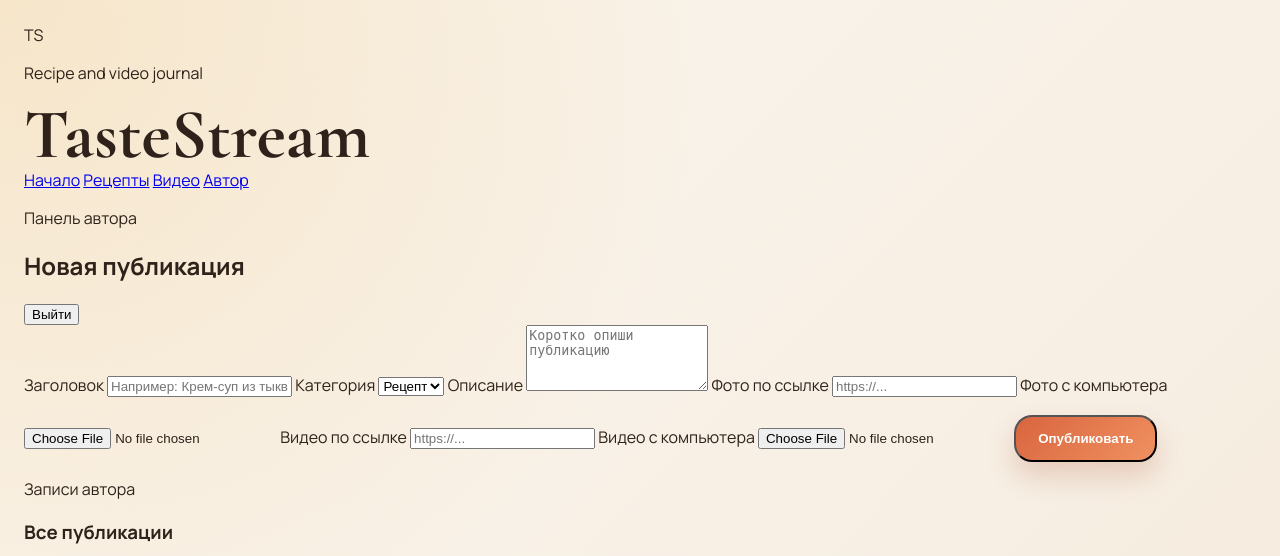
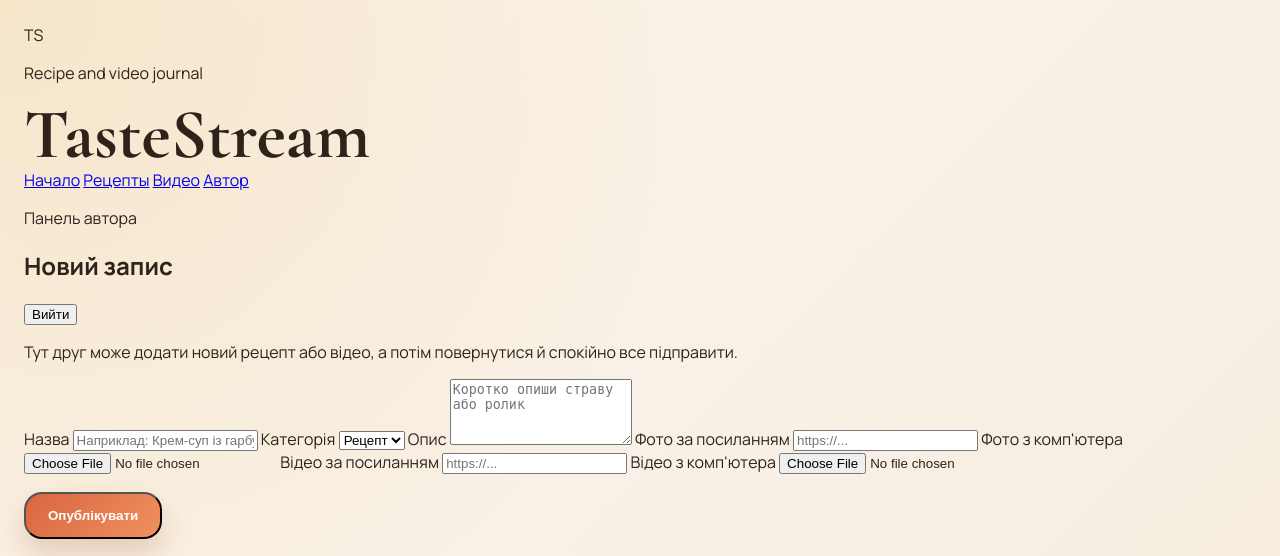
Before and after one commit to FunMC437/farmer-s-recipes, a Flask app: page /author in a window 1280 px wide. Shown: the top 556 px of the page. Run offline with Flask 3, Linux system fonts and the light colour scheme; the visitor is signed in with stand-in values (Sample User, id 1); data comes from the database, SQL or seed files in the repository; data that the repository does not hold is empty.

Commit message:
Update author.html

```diff
--- a/templates/author.html
+++ b/templates/author.html
@@ -1,116 +1,107 @@
 {% extends "base.html" %}
 {% import "partials.html" as ui %}
 
-{% block title %}TasteStream | Автор{% endblock %}
+{% block title %}Смак Друга | Для автора{% endblock %}
 
 {% block content %}
 {% if is_author_logged_in %}
   <section class="author-layout">
-    <section class="panel author-panel">
+    <section class="panel author-panel reveal">
       <div class="panel-title-row">
         <div>
           <p class="eyebrow">Панель автора</p>
-          <h2>Новая публикация</h2>
+          <h2>{% if edit_post %}Виправлення запису{% else %}Новий запис{% endif %}</h2>
         </div>
         <form action="{{ url_for('logout') }}" method="post">
-          <button class="glass-button compact" type="submit">Выйти</button>
+          <button class="glass-button compact" type="submit">Вийти</button>
         </form>
       </div>
 
-      <form class="stacked-form" action="{{ url_for('create_post') }}" method="post" enctype="multipart/form-data">
+      <p class="hero-text">
+        {% if edit_post %}
+          Якщо щось у записі вийшло не так, виправ це тут. Якщо передумав змінювати, просто натисни «Скасувати».
+        {% else %}
+          Тут друг може додати новий рецепт або відео, а потім повернутися й спокійно все підправити.
+        {% endif %}
+      </p>
+
+      <form class="stacked-form" action="{% if edit_post %}{{ url_for('update_post', post_id=edit_post.id) }}{% else %}{{ url_for('create_post') }}{% endif %}" method="post" enctype="multipart/form-data">
         <label>
-          Заголовок
-          <input type="text" name="title" placeholder="Например: Крем-суп из тыквы" required>
+          Назва
+          <input type="text" name="title" placeholder="Наприклад: Крем-суп із гарбуза" value="{{ edit_post.title if edit_post else '' }}" required>
         </label>
         <label>
-          Категория
+          Категорія
           <select name="category">
-            <option value="recipe">Рецепт</option>
-            <option value="video">Видео</option>
+            <option value="recipe" {% if not edit_post or edit_post.category == 'recipe' %}selected{% endif %}>Рецепт</option>
+            <option value="video" {% if edit_post and edit_post.category == 'video' %}selected{% endif %}>Відео</option>
           </select>
         </label>
         <label>
-          Описание
-          <textarea name="description" rows="4" placeholder="Коротко опиши публикацию" required></textarea>
+          Опис
+          <textarea name="description" rows="4" placeholder="Коротко опиши страву або ролик" required>{{ edit_post.description if edit_post else '' }}</textarea>
         </label>
         <label>
-          Фото по ссылке
-          <input type="url" name="image_url" placeholder="https://...">
+          Фото за посиланням
+          <input type="url" name="image_url" placeholder="https://..." value="{{ edit_post.image_input_value if edit_post else '' }}">
         </label>
         <label>
-          Фото с компьютера
+          Фото з комп'ютера
           <input type="file" name="image_file" accept=".png,.jpg,.jpeg,.webp,.gif">
         </label>
         <label>
-          Видео по ссылке
-          <input type="url" name="video_url" placeholder="https://...">
+          Відео за посиланням
+          <input type="url" name="video_url" placeholder="https://..." value="{{ edit_post.video_input_value if edit_post else '' }}">
         </label>
         <label>
-          Видео с компьютера
+          Відео з комп'ютера
           <input type="file" name="video_file" accept=".mp4,.webm,.mov,.m4v">
         </label>
-        <button class="primary-button" type="submit">Опубликовать</button>
+
+        <div class="form-actions">
+          <button class="primary-button" type="submit">
+            {% if edit_post %}Зберегти виправлення{% else %}Опублікувати{% endif %}
+          </button>
+          {% if edit_post %}
+            <a class="glass-button" href="{{ url_for('author') }}">Скасувати</a>
+          {% endif %}
+        </div>
       </form>
     </section>
 
-    <section class="content-section">
+    <section class="content-section reveal">
       <div class="section-head">
         <div>
           <p class="eyebrow">Записи автора</p>
-          <h3>Все публикации</h3>
+          <h3>Усі публікації</h3>
         </div>
       </div>
       <div class="post-grid">
         {% for post in posts %}
           {{ ui.render_post(post, "author") }}
         {% else %}
-          <article class="empty-state">Пока публикаций нет. Добавь первую запись.</article>
+          <article class="empty-state">Публікацій поки немає. Додай перший рецепт і сайт одразу оживе.</article>
         {% endfor %}
       </div>
     </section>
   </section>
 {% else %}
   <section class="login-shell">
-    <article class="panel login-panel">
+    <article class="panel login-panel reveal">
       <p class="eyebrow">Доступ автора</p>
-      <div class="auth-switches">
-        <a class="nav-link {% if not register_mode %}is-current{% endif %}" href="{{ url_for('author') }}">Вход</a>
-        <a class="nav-link {% if register_mode %}is-current{% endif %}" href="{{ url_for('author', mode='register') }}">Регистрация</a>
-      </div>
-
-      {% if register_mode %}
-        <h2>Регистрация автора</h2>
-        <p class="hero-text">Эта форма только для автора. После регистрации новые почта и пароль сохранятся для входа в панель.</p>
-        <form class="stacked-form" action="{{ url_for('register_author') }}" method="post">
+      <h2>Вхід у панель автора</h2>
+      <p class="hero-text">Це закритий вхід тільки для власника сайту. Після входу відкриється форма для додавання, виправлення та видалення рецептів.</p>
+      <form class="stacked-form" action="{{ url_for('login') }}" method="post">
         <label>
-            Почта
+          Пошта
           <input type="email" name="email" value="{{ current_email }}" required>
         </label>
         <label>
           Пароль
           <input type="password" name="password" required>
         </label>
-          <label>
-            Повтори пароль
-            <input type="password" name="confirm_password" required>
-          </label>
-          <button class="primary-button" type="submit">Зарегистрировать автора</button>
+        <button class="primary-button" type="submit">Увійти</button>
       </form>
-      {% else %}
-        <h2>Вход в панель публикаций</h2>
-        <p class="hero-text">Здесь автор входит по своей почте и паролю, а все действия по добавлению рецептов и видео открываются только после входа.</p>
-        <form class="stacked-form" action="{{ url_for('login') }}" method="post">
-          <label>
-            Почта
-            <input type="email" name="email" value="{{ current_email }}" required>
-          </label>
-          <label>
-            Пароль
-            <input type="password" name="password" required>
-          </label>
-          <button class="primary-button" type="submit">Войти</button>
-        </form>
-      {% endif %}
     </article>
   </section>
 {% endif %}
```
Lines whose indentation alone changed are shown as unchanged.
